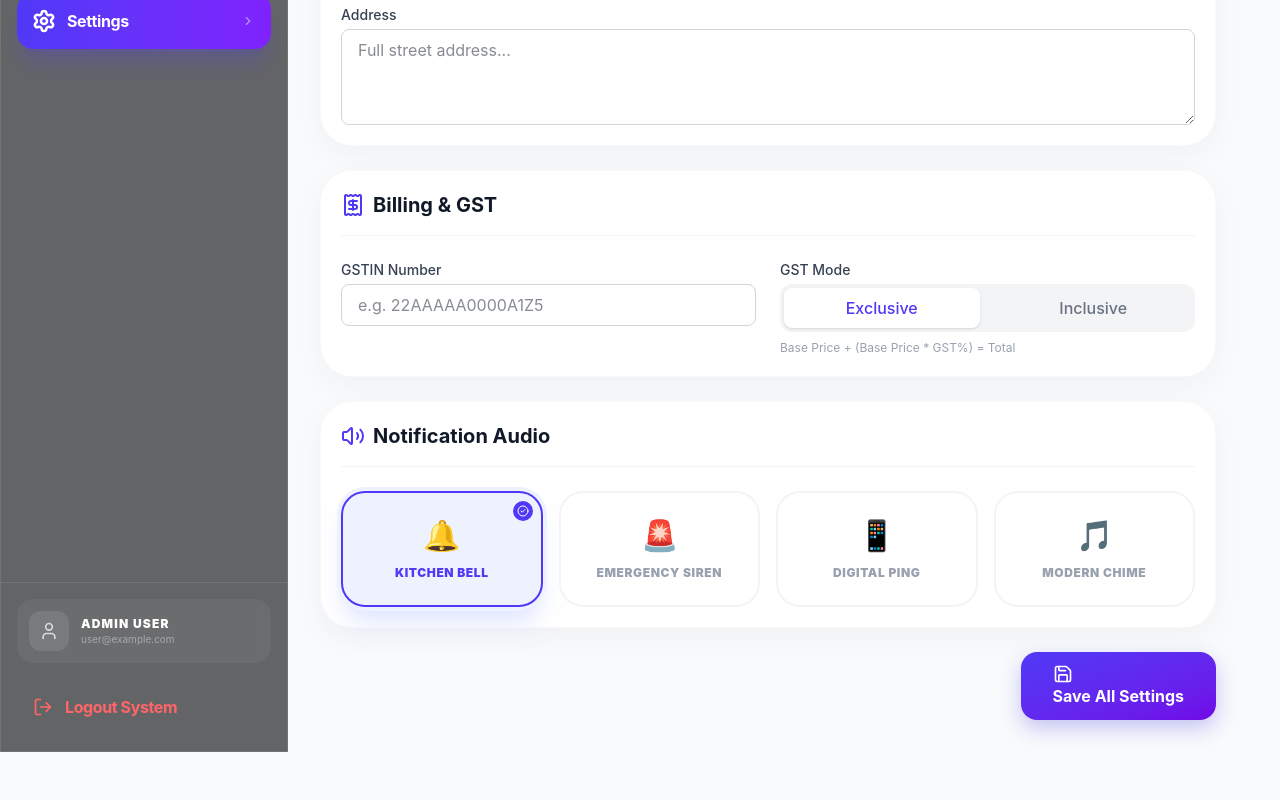
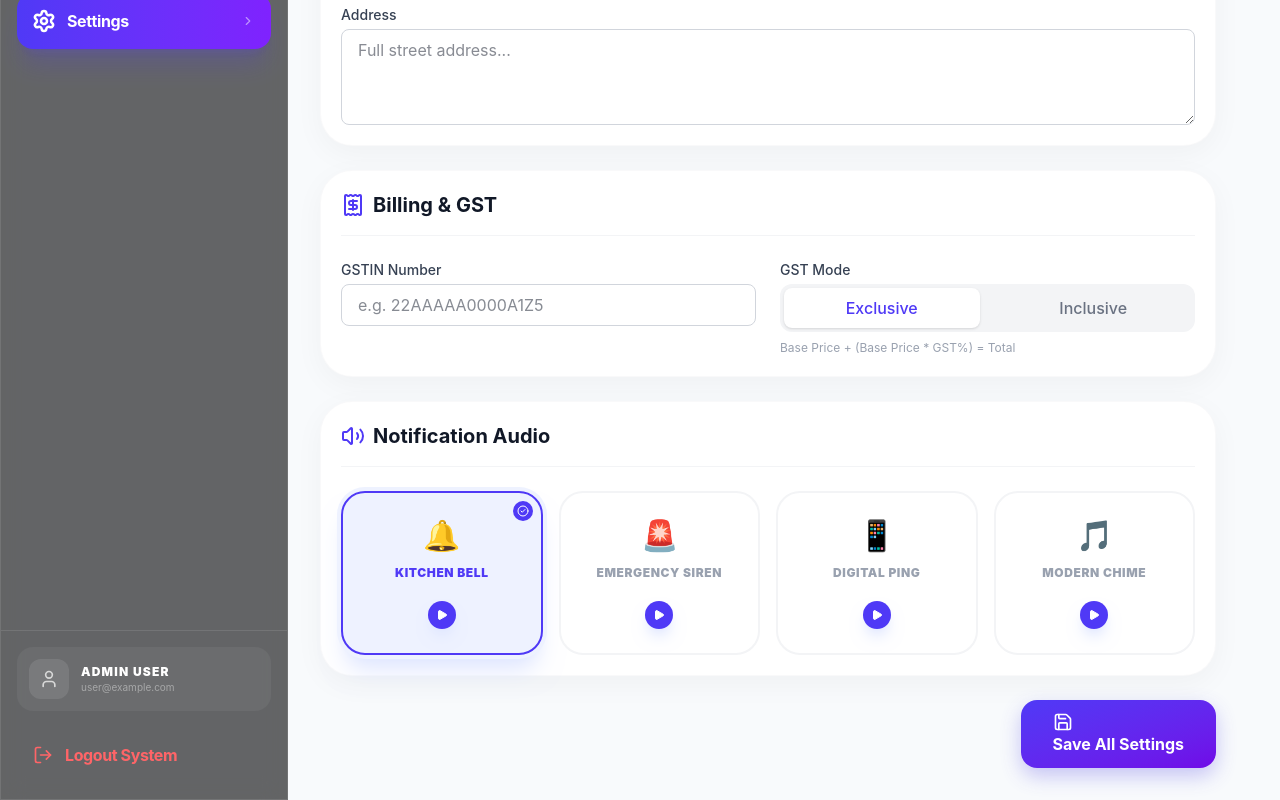
Before and after one commit to Milansaji/menu-card-web-app, a React (Vite) app: page /admin/settings in a window 1280 px wide. Shown: the part 393-1193 px from the top of the page. Before the commit the page ends 1145 px from the top, so only its background shows below. Built offline with nearby package versions, Linux system fonts and the light colour scheme; no server answers; the database is empty; sample sign-in values are in the browser's storage.

Commit message:
added the notifacation preview button

```diff
--- a/src/pages/admin/Orders.jsx
+++ b/src/pages/admin/Orders.jsx
@@ -1,7 +1,7 @@
 import React, { useState, useEffect, useRef } from 'react';
 import { db } from '../../firebase/firebase';
 import { collection, onSnapshot, query, orderBy, doc, updateDoc, getDoc } from 'firebase/firestore';
-import { FileText, Calendar, IndianRupee, ExternalLink, Hash, ShoppingBag, CheckCircle2, Search, Filter, ChefHat, Sparkles, TrendingUp, Clock, AlertCircle } from 'lucide-react';
+import { FileText, Calendar, IndianRupee, ExternalLink, Hash, ShoppingBag, CheckCircle2, Search, Filter, ChefHat, Sparkles, TrendingUp, Clock, AlertCircle, Volume2 } from 'lucide-react';
 import Card from '../../components/Card';
 import Modal from '../../components/Modal';
 import Button from '../../components/Button';
--- a/src/pages/admin/Settings.jsx
+++ b/src/pages/admin/Settings.jsx
@@ -193,6 +193,18 @@ const Settings = () => {
                 }`}>
                   {sound.name}
                 </span>
+
+                <button
+                  type="button"
+                  onClick={(e) => {
+                    e.stopPropagation();
+                    playSound(sound.id);
+                  }}
+                  className="mt-2 p-2 bg-indigo-600 text-white rounded-full hover:bg-indigo-700 transition-all active:scale-90 shadow-lg shadow-indigo-100"
+                >
+                  <Play size={12} fill="currentColor" />
+                </button>
+
                 {settings.notificationSound === sound.id && (
                   <div className="absolute top-2 right-2 w-5 h-5 bg-indigo-600 text-white rounded-full flex items-center justify-center animate-in zoom-in duration-300">
                     <CheckCircle2 size={12} />
```
